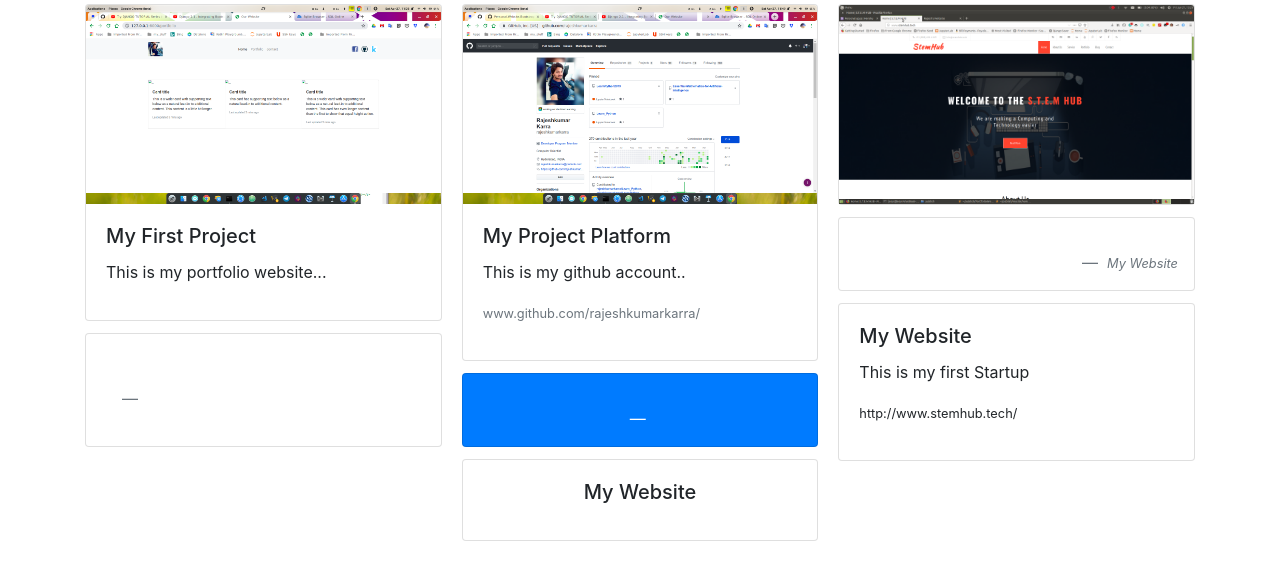
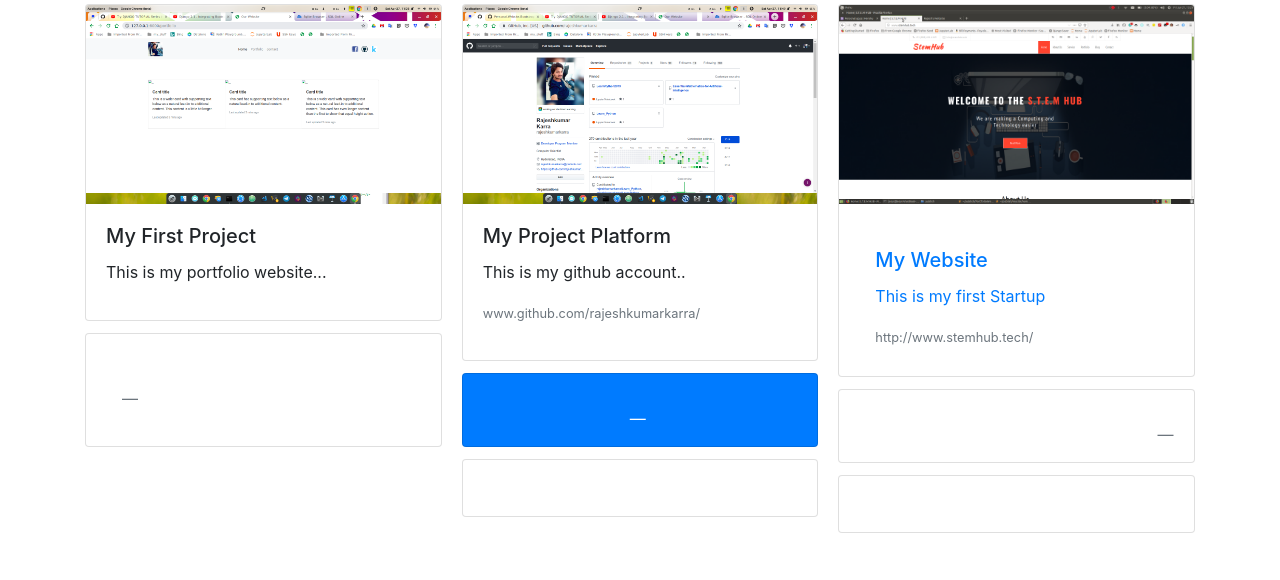
Before and after one commit to rajeshkumarkarra/Django2.2-Personal-Website, a Django app: page /portfolio in a window 1280 px wide. Shown: the part 192-772 px from the top of the page. Run offline with Django 3.2, Linux system fonts and the light colour scheme; some libraries are stand-ins or nearby versions.

Commit message:
portfolio content changed

```diff
--- a/mysite/templates/mysite/portfolio.html
+++ b/mysite/templates/mysite/portfolio.html
@@ -47,7 +47,7 @@
   </div>
   <div class="card text-center">
     <div class="card-body">
-      <h5 class="card-title">My Website</h5>
+      <h5 class="card-title"></h5>
       <p class="card-text"></p>
       <p class="card-text"><small class="text-muted"></small></p>
 
@@ -55,22 +55,30 @@
   </div>
   <div class="card">
     <img src="{% static 'mysite/images/mywebsite.png' %}" class="card-img-top" alt="...">
+    <a class="nav-link" social href="www.github.com/rajeshkumarkarra/">
+
+    <div class="card-body">
+      <h5 class="card-title">My Website</h5>
+      <p class="card-text">This is my first Startup</p>
+      <p class="card-text"><small class="text-muted">http://www.stemhub.tech/</small></p>
+      <a href="www.github.com/rajeshkumarkarra/" class="link-2"><i class="fa fa-link"></i></a>
   </div>
+</div>
   <div class="card p-3 text-right">
     <blockquote class="blockquote mb-0">
       <p></p>
       <footer class="blockquote-footer">
         <small class="text-muted">
-           <cite title="My Website">My Website</cite>
+           <cite title="My Website"></cite>
         </small>
       </footer>
     </blockquote>
   </div>
   <div class="card">
     <div class="card-body">
-      <h5 class="card-title">My Website</h5>
-      <p class="card-text">This is my first Startup</p>
-      <p class="card-text"><small class="">http://www.stemhub.tech/</small></p>
+      <h5 class="card-title"></h5>
+      <p class="card-text"></p>
+      <p class="card-text"><small class=""></small></p>
       <a href="http://www.stemhub.tech/" class="link-2"><i class="fa fa-link"></i></a>
     </div>
   </div>
```
